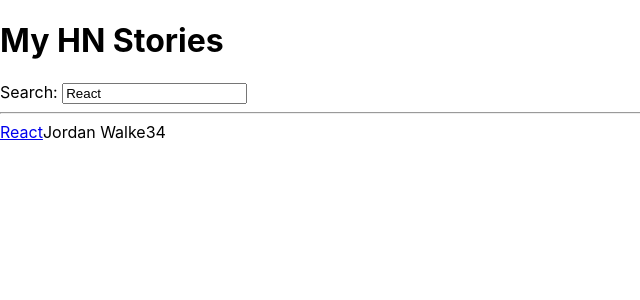
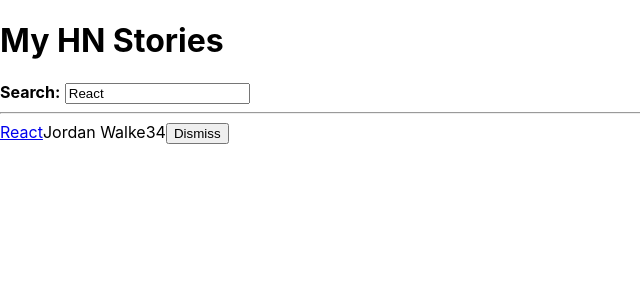
Before and after one commit to borodk/hn-react-clone, a React (Create React App) app: page / in a window 1280 px wide. Shown: the top 300 px of the page, without its empty margins (0-640 px from the left). Built offline with nearby package versions, Linux system fonts and the light colour scheme.

Commit message:
Add dismiss button to items

```diff
--- a/src/App.js
+++ b/src/App.js
@@ -1,7 +1,19 @@
 import React from 'react';
 
+const useSemiPersistentState = (key, initialState) => {
+  const [value, setValue] = React.useState(
+    localStorage.getItem(key) || initialState
+  );
+
+  React.useEffect(() => {
+    localStorage.setItem(key, value);
+  }, [value, key]);
+
+  return [value, setValue];
+};
+
 const App = () => {
-  const stories = [
+  const initialStories = [
     {
       title: 'React',
       url: 'https://reactjs.org',
@@ -20,7 +32,20 @@
     }
   ];
 
-  const [searchTerm, setSearchTerm] = React.useState('React');
+  const [searchTerm, setSearchTerm] = useSemiPersistentState(
+    'search',
+    'React'
+  );
+
+  const [stories, setStories] = React.useState(initialStories);
+
+  const handleRemoveStory = item => {
+    const newStories = stories.filter(
+      story => item.objectID !== story.objectID
+    );
+
+    setStories(newStories);
+  };
 
   const handleSearch = event => {
     setSearchTerm(event.target.value);
@@ -33,29 +58,65 @@
   return (
     <div>
       <h1>My HN Stories</h1>
-      <Search search={searchTerm} onSearch={handleSearch}/>
+      <InputWithLabel
+        id="search"
+        value={searchTerm}
+        onInputChange={handleSearch}
+      >
+        <strong>Search:</strong>
+      </InputWithLabel>
       <hr/>
-      <List list={searchedStories}/>
+      <List list={searchedStories} onRemoveItem={handleRemoveStory} />
     </div>
   );
 };
 
-const Search = ({ search, onSearch }) => (
-  <div>
-    <label htmlFor="search">Search: </label>
+const InputWithLabel = ({
+  id,
+  value,
+  type='text',
+  onInputChange,
+  isFocused,
+  children,
+}) => {
+  const inputRef = React.useRef();
+
+  React.useEffect(() =>  {
+    if (isFocused && inputRef.current) {
+      inputRef.current.focus();
+    }
+  }, [isFocused]);
+
+  return (
+    <>
+      <label htmlFor={id}>{children}</label>
+      &nbsp;
       <input
-      id="search"
-      type="text"
-      value={search}
-      onChange={onSearch}
+        ref={inputRef}
+        id={id}
+        type={type}
+        value={value}
+        autoFocus={isFocused}
+        onChange={onInputChange}
       />
-  </div>
+    </>
   );
+};
 
-const List = ({ list }) =>
-  list.map(item => <Item key={item.objectID} item={item} />);
+const List = ({ list, onRemoveItem }) =>
+  list.map(item => (
+    <Item
+      key={item.objectID}
+      item={item}
+      onRemoveItem={onRemoveItem}
+    />
+  ));
 
-const Item = ({ item }) => (
+const Item = ({ item, onRemoveItem }) => {
+  const handleRemoveItem = () =>
+    onRemoveItem(item);
+
+  return (
     <div>
       <span>
         <a href={item.url}>{item.title}</a>
@@ -63,7 +124,13 @@
       <span>{item.author}</span>
       <span>{item.numComments}</span>
       <span>{item.points}</span>
+      <span>
+        <button type="button" onClick={handleRemoveItem}>
+          Dismiss
+        </button>
+      </span>
     </div>
   );
+};
 
 export default App;
```
Lines whose indentation alone changed are shown as unchanged.
